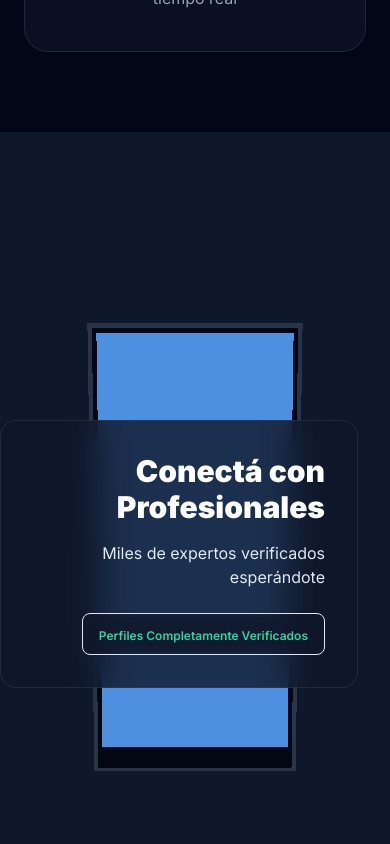
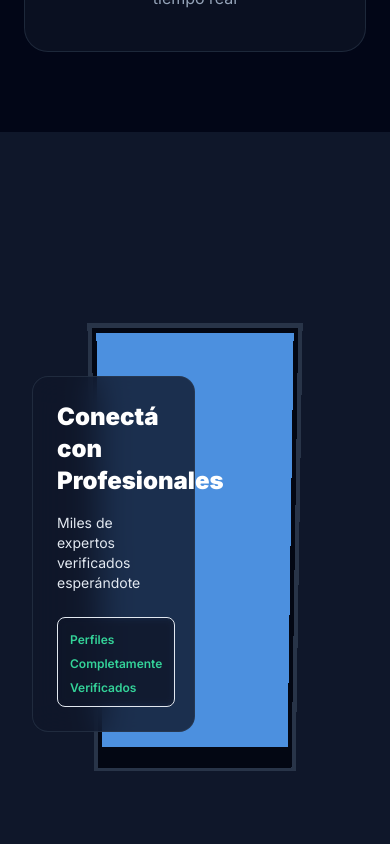
Before and after one commit to Serbisapp/serbis-landing, a React (Vite) app: page / in a window 390 px wide. Shown: the part 1760-2604 px from the top of the page. Built offline with nearby package versions, Linux system fonts and the light colour scheme.

Commit message:
Fix: Prevent text overlap in 3D section
Adjusted positioning and styling in `HorizontalScroll3D.tsx` to prevent text from overlapping the 3D phone. Removed the upper section of the footer in `Index.tsx`.

```diff
--- a/src/components/HorizontalScroll3D.tsx
+++ b/src/components/HorizontalScroll3D.tsx
@@ -1,3 +1,4 @@
+
 
 import React, { useRef, useEffect, useState } from 'react';
 import { Canvas, useFrame } from '@react-three/fiber';
@@ -361,30 +362,33 @@ export const HorizontalScroll3D = () => {
         </Canvas>
       </div>
 
-      {/* Content */}
+      {/* Content - Adjusted to prevent overlap */}
       <div ref={scrollContentRef} className="relative z-10 flex h-full">
         {sections.map((section, index) => (
           <div
             key={index}
-            className="flex-shrink-0 w-screen h-full flex items-center justify-end pr-8 md:pr-32"
+            className="flex-shrink-0 w-screen h-full flex items-center"
           >
-            <div className="text-right max-w-xl">
-              {/* Text with improved readability */}
-              <div className="bg-slate-900/80 backdrop-blur-lg rounded-2xl p-8 border border-slate-700/50">
-                <h2 className="text-3xl md:text-4xl lg:text-6xl font-black mb-4 text-white">
+            {/* Left side for text - positioned to avoid phone overlap */}
+            <div className="w-1/2 pl-8 md:pl-16">
+              <div className="bg-slate-900/80 backdrop-blur-lg rounded-2xl p-6 md:p-8 border border-slate-700/50 max-w-lg">
+                <h2 className="text-2xl md:text-3xl lg:text-4xl font-black mb-4 text-white">
                   {section.title}
                 </h2>
-                <p className="text-base md:text-lg lg:text-xl text-slate-200 mb-6">
+                <p className="text-sm md:text-base lg:text-lg text-slate-200 mb-6">
                   {section.subtitle}
                 </p>
 
-                <div className={`inline-block bg-gradient-to-r from-${section.color}-500/20 to-${section.color}-400/20 rounded-lg px-4 md:px-6 py-2 md:py-3 backdrop-blur-sm border border-${section.color}-500/30`}>
+                <div className={`inline-block bg-gradient-to-r from-${section.color}-500/20 to-${section.color}-400/20 rounded-lg px-3 md:px-4 py-2 backdrop-blur-sm border border-${section.color}-500/30`}>
                   <span className={`text-${section.color}-400 font-semibold text-xs md:text-sm`}>
                     {section.feature}
                   </span>
                 </div>
               </div>
             </div>
+
+            {/* Right side reserved for 3D phone */}
+            <div className="w-1/2"></div>
           </div>
         ))}
       </div>
--- a/src/pages/Index.tsx
+++ b/src/pages/Index.tsx
@@ -333,24 +333,12 @@ const Index = () => {
             </AnimatedWrapper>
 
             {/* Footer - Simplified */}
-            <footer className="bg-slate-900 border-t border-slate-800 text-slate-400 py-16">
-                <div className="container mx-auto px-6">
-                    <div className="text-center space-y-6">
-                        <div className="flex justify-center mb-8">
-                            <img
-                                src="/lovable-uploads/9a63b71d-a687-4f28-97c2-dfa5cb7bef35.png"
-                                alt="Serbis Logo"
-                                className="w-12 h-12 rounded-lg shadow-lg shadow-emerald-500/25"
-                            />
-                        </div>
-                        <p className="text-slate-500">Fase Piloto</p>
-                        <div className="pt-8 border-t border-slate-800">
-                            <p className="text-slate-500">© 2025 Serbis. Zona Norte AMBA, Argentina</p>
-                            <a href="mailto:hello@serbis.tech" className="text-emerald-400 hover:text-emerald-300 transition-colors text-lg font-medium mt-2 inline-block">
-                                hello@serbis.tech
-                            </a>
-                        </div>
-                    </div>
+            <footer className="bg-slate-900 border-t border-slate-800 text-slate-400 py-12">
+                <div className="container mx-auto px-6 text-center">
+                    <p className="text-slate-500 mb-6">© 2025 Serbis. Zona Norte AMBA, Argentina</p>
+                    <a href="mailto:hello@serbis.tech" className="text-emerald-400 hover:text-emerald-300 transition-colors text-lg font-medium">
+                        hello@serbis.tech
+                    </a>
                 </div>
             </footer>
         </div>
```
